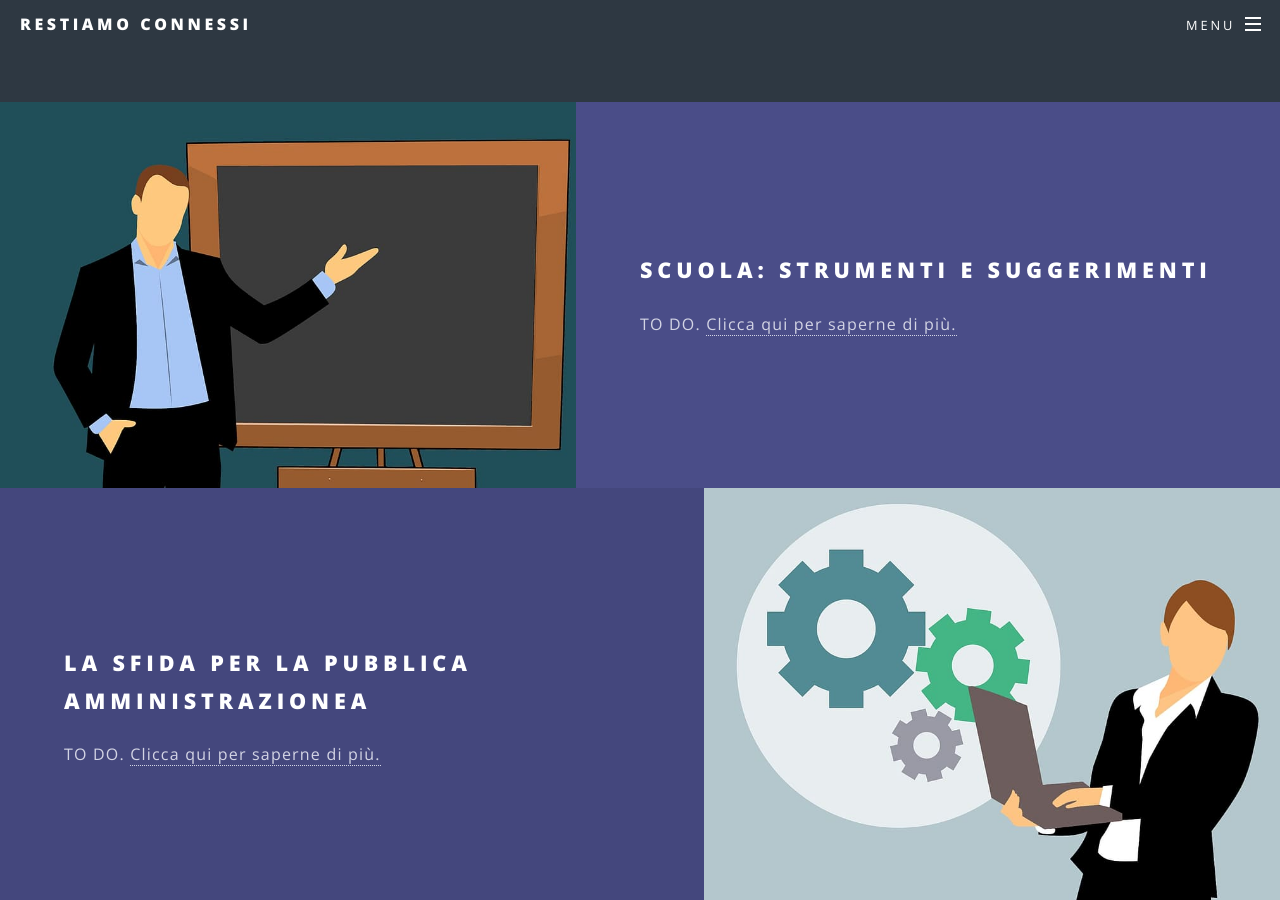
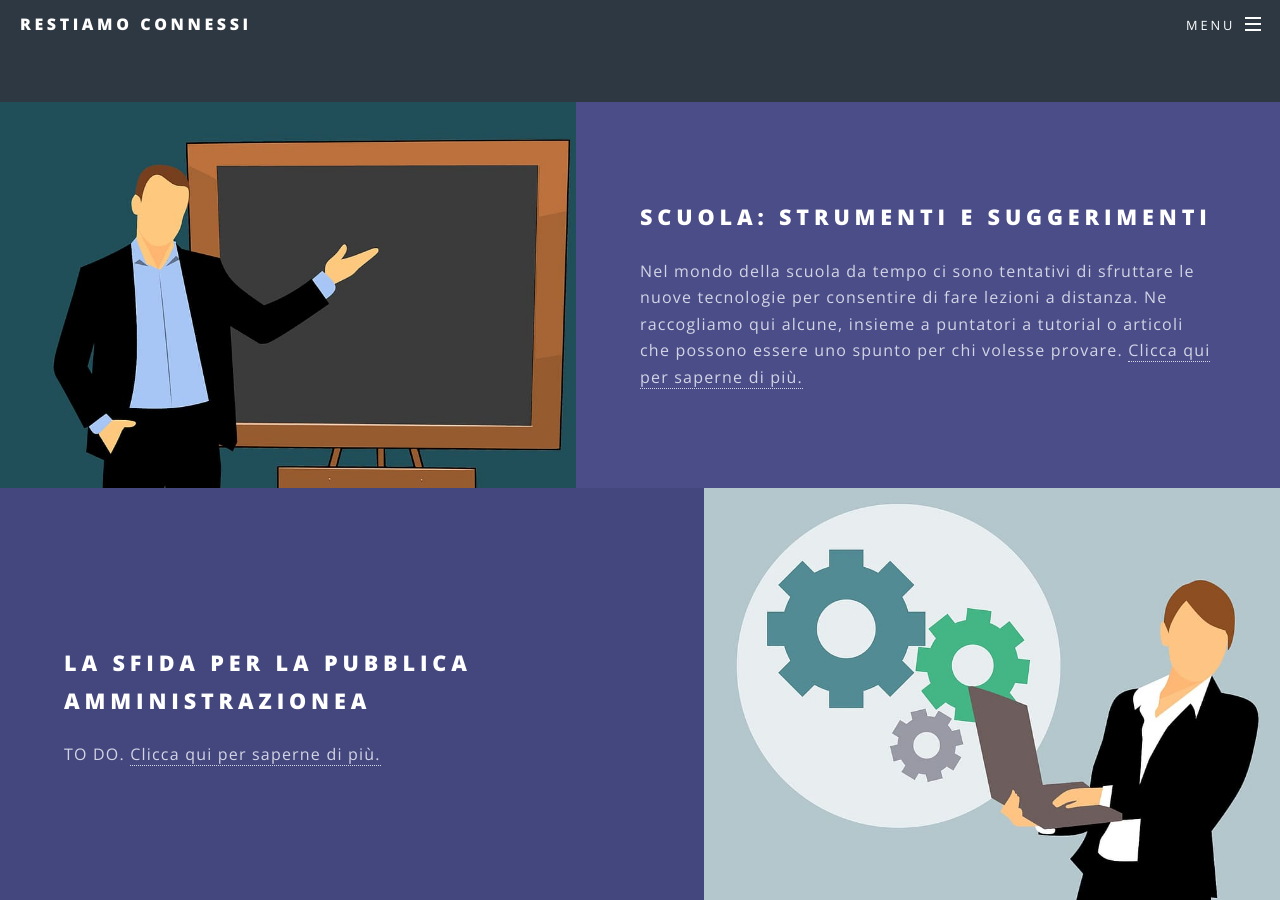
Before and after one commit to dariobottazzi/restiamoconnessi, a Jekyll site: the page built from index.html, in a window 1280 px wide and 900 px high, scrolled down 2495 px. Built offline with Jekyll 4.4.1, drawn with Linux system fonts in a browser that asks for light colours.

Commit message:
intro scuola

```diff
--- a/index.html
+++ b/index.html
@@ -79,7 +79,7 @@ layout: landing
 						<section class="spotlight">
 							<div class="image"><img src="images/pic01.jpg" alt="" /></div><div class="content">
 								<h2>Scuola: strumenti e suggerimenti</h2>
-								<p>TO DO. <a href="2_scuola.html">Clicca qui per saperne di più.</a>  </p> <!-- -->
+								<p>Nel mondo della scuola da tempo ci sono tentativi di sfruttare le nuove tecnologie per consentire di fare lezioni a distanza. Ne raccogliamo qui alcune, insieme a puntatori a tutorial o articoli che possono essere uno spunto per chi volesse provare. <a href="2_scuola.html">Clicca qui per saperne di più.</a>  </p> <!-- -->
 							</div>
 						</section>
 						<section class="spotlight">
```
